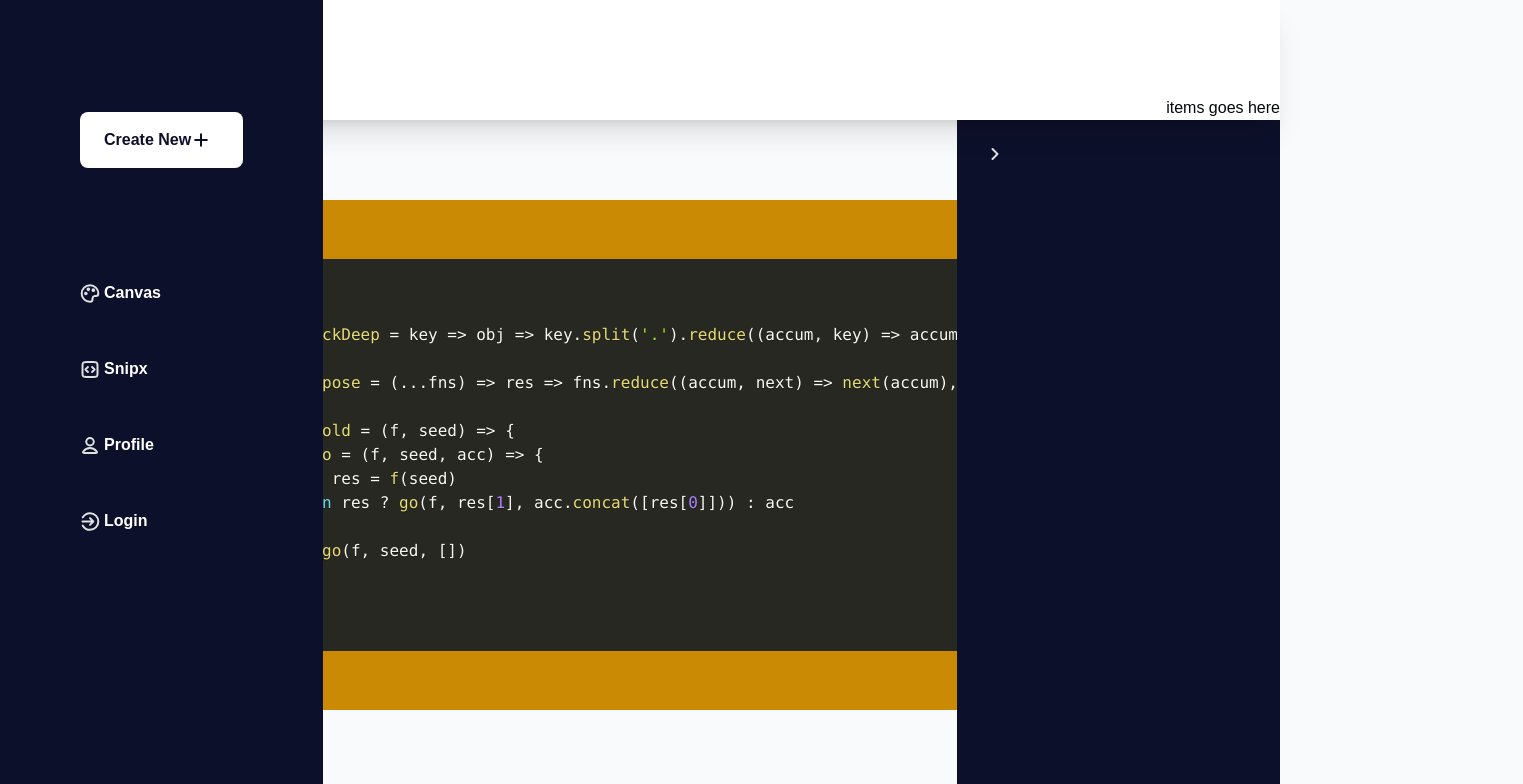
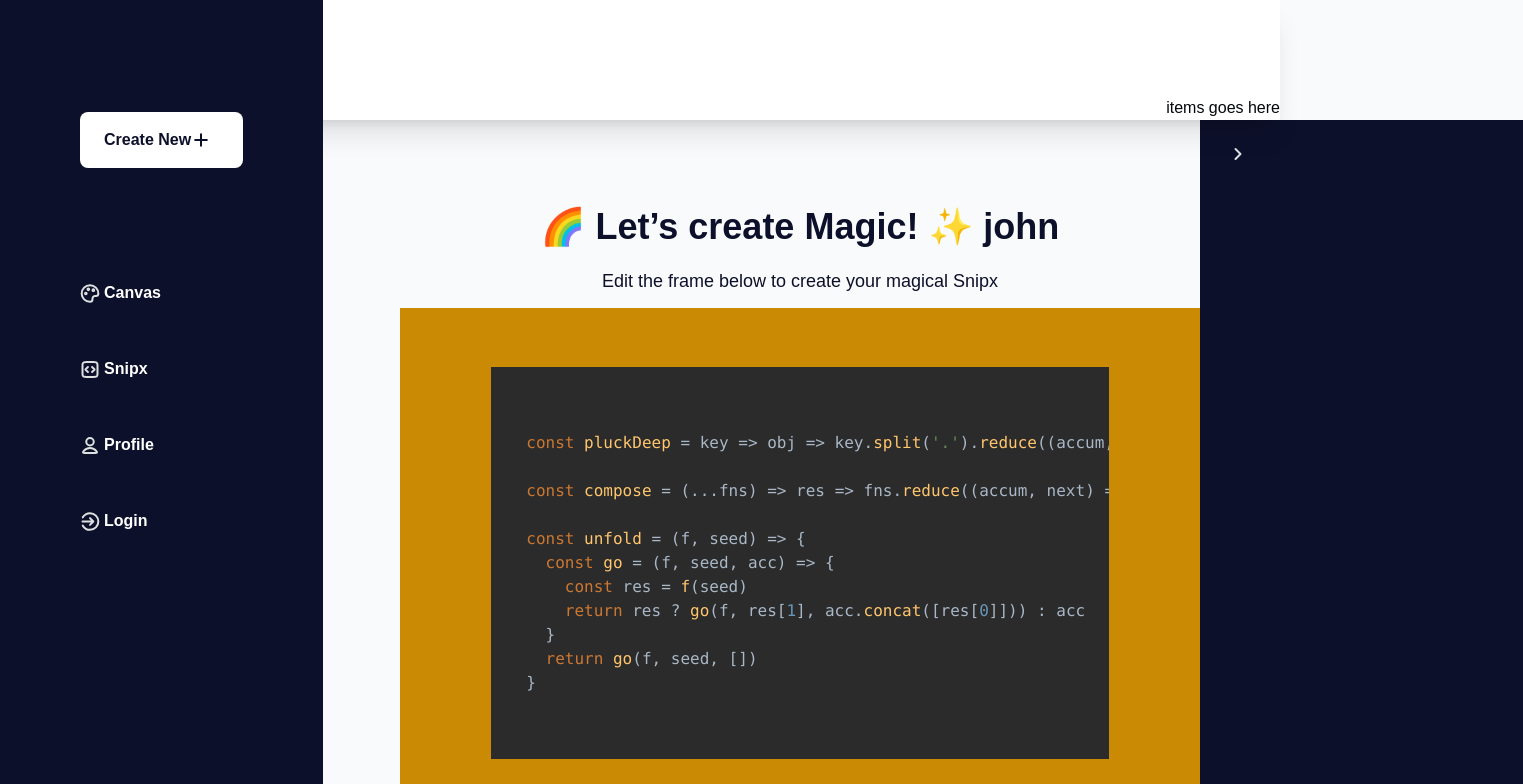
Before and after one commit to evergreenx/snipXe, a Next.js app: page /create in a window 1280 px wide. Shown: the top 784 px of the page, 1523 px wide, since content can reach past the window. Built offline with nearby package versions, Linux system fonts and the light colour scheme.

Commit message:
add redux

```diff
--- a/app/create/layout.tsx
+++ b/app/create/layout.tsx
@@ -18,7 +18,7 @@ export default function RootLayout({
 }) {
   return (
     <main className="min-h-screen w-full ">
-      <div className=" h-screen">
+      <div className="flex h-screen">
         {children}
 
 <CanvasControl />
--- a/app/create/page.tsx
+++ b/app/create/page.tsx
@@ -3,7 +3,10 @@
 import Sidebar from "@/components/sidebar";
 import React, { useEffect, useRef } from "react";
 import Prism from "prismjs";
-import "prismjs/themes/prism-okaidia.css";
+// import "prismjs/themes/prism-dark.css";
+import "../../style/dracula.css";
+import { useSelector } from "react-redux";
+import { RootState } from "@/sm/store";
 
 export default function page() {
   useEffect(() => {
@@ -31,9 +34,25 @@ export default function page() {
   };
 
   const preRef = useRef(null);
+
+ const countrol = useSelector((state: RootState)=> state.control.name)
   return (
-    <div className="mt-[200px]  mx-auto flex justify-center items-center w-full   ">
-      <div className=" w-[782px] bg-yellow-600  py-[51px] flex justify-center items-center px-[91px]">
+    <>
+      <div className="mt-[200px]  mx-auto flex  w-full ml-[400px]  ">
+
+        {}
+        <div className="">
+          <div className="content text-center">
+            <h2 className="font-bold text-[36px] text-primary">
+              🌈 Let’s create Magic! ✨ {countrol}
+            </h2>
+
+            <p className="font-medium text-lg my-[13px] text-primary">
+              Edit the frame below to create your magical Snipx
+            </p>
+          </div>
+
+          <div className=" w-[800px] bg-yellow-600  py-[51px] flex justify-center items-center px-[91px]">
             <pre
               className="  "
               ref={preRef}
@@ -43,12 +62,15 @@ export default function page() {
                 border: 0,
                 boxShadow: "none",
                 borderRadius: 0,
-            overflow: "visible",
+                overflow: "hidden",
+
               }}
             >
               <code className="language-javascript"> {code}</code>
             </pre>
           </div>
         </div>
+      </div>
+    </>
   );
 }
--- a/app/layout.tsx
+++ b/app/layout.tsx
@@ -3,6 +3,7 @@ import "./globals.css";
 import Sidebar from "@/components/sidebar";
 import Header from "@/components/Header";
 import CanvasControl from "@/components/CanvasControl";
+import { ReduxProvider } from "@/providers/ReduxProvider";
 
 const defaultUrl = process.env.VERCEL_URL
   ? `https://${process.env.VERCEL_URL}`
@@ -21,15 +22,18 @@ export default function RootLayout({
 }) {
   return (
     <html lang="en" className={GeistSans.className}>
+      <ReduxProvider>
         <body className="bg-background text-foreground">
           <div className=" justify-between">
             <Sidebar />
             <Header />
-
           </div>
 
           <main className="flex ">{children}</main>
         </body>
+      </ReduxProvider>
+
+      {/* </ReduxProvider> */}
     </html>
   );
 }
--- a/components/CanvasControl.tsx
+++ b/components/CanvasControl.tsx
@@ -15,7 +15,7 @@ function CanvasControl() {
             animate={{ x: 0 }}
             exit={{ x: "100%" }}
             transition={{ duration: 0.3, ease: "easeInOut" }}
-            className="w-[323px] pt-[24px] fixed   right-0  top-[120px] pb-[55px] scroll-x overflow-y-auto bg-primary h-screen text-white px-[28px]"
+            className={`w-[323px] pt-[24px] relative  right-0  mt-[120px] pb-[55px] scroll-x overflow-y-auto bg-primary h-screen text-white px-[28px]`}
           >
             <div
               className="toogle cursor-pointer"
--- a/package.json
+++ b/package.json
@@ -6,9 +6,11 @@
     "start": "next start"
   },
   "dependencies": {
+    "@reduxjs/toolkit": "^2.0.1",
     "@supabase/ssr": "latest",
     "@supabase/supabase-js": "latest",
     "autoprefixer": "10.4.15",
+    "clsx": "^2.0.0",
     "framer-motion": "^10.16.16",
     "geist": "^1.0.0",
     "next": "latest",
@@ -16,6 +18,7 @@
     "prismjs": "^1.29.0",
     "react": "18.2.0",
     "react-dom": "18.2.0",
+    "react-redux": "^9.0.4",
     "tailwindcss": "3.3.3",
     "typescript": "5.1.3",
     "usehooks-ts": "^2.9.1"
--- /dev/null
+++ b/providers/ReduxProvider.tsx
@@ -0,0 +1,9 @@
+"use client";
+import { store } from "@/sm/store";
+import { Provider } from "react-redux";
+
+import React from "react";
+
+export function ReduxProvider({ children }: { children: React.ReactNode }) {
+  return <Provider store={store}>{children}</Provider>;
+}
--- /dev/null
+++ b/sm/features/control/controlSlice.ts
@@ -0,0 +1,37 @@
+import { createSlice } from "@reduxjs/toolkit";
+import type { PayloadAction } from "@reduxjs/toolkit";
+
+export interface controlSliceState {
+  value: number;
+  name: string
+}
+
+const initialState: controlSliceState = {
+  value: 0,
+  name: 'john'
+};
+
+export const controlSlice = createSlice({
+  name: "control",
+  initialState,
+  reducers: {
+    increment: (state) => {
+      // Redux Toolkit allows us to write "mutating" logic in reducers. It
+      // doesn't actually mutate the state because it uses the Immer library,
+      // which detects changes to a "draft state" and produces a brand new
+      // immutable state based off those changes
+      state.value += 1;
+    },
+    decrement: (state) => {
+      state.value -= 1;
+    },
+    incrementByAmount: (state, action: PayloadAction<number>) => {
+      state.value += action.payload;
+    },
+  },
+});
+
+// Action creators are generated for each case reducer function
+export const { increment, decrement, incrementByAmount } = controlSlice.actions;
+
+export default controlSlice.reducer;
--- /dev/null
+++ b/sm/store.ts
@@ -0,0 +1,14 @@
+
+import { configureStore } from '@reduxjs/toolkit'
+import controlSlice from './features/control/controlSlice'
+
+export const store = configureStore({
+  reducer: {
+    control: controlSlice
+  },
+})
+
+// Infer the `RootState` and `AppDispatch` types from the store itself
+export type RootState = ReturnType<typeof store.getState>
+// Inferred type: {posts: PostsState, comments: CommentsState, users: UsersState}
+export type AppDispatch = typeof store.dispatch
--- /dev/null
+++ b/style/dracula.css
@@ -0,0 +1,149 @@
+code[class*="language-"],
+pre[class*="language-"] {
+	color: #a9b7c6;
+	font-family: Consolas, Monaco, 'Andale Mono', monospace;
+	direction: ltr;
+	text-align: left;
+	white-space: pre;
+	word-spacing: normal;
+	word-break: normal;
+	line-height: 1.5;
+
+	-moz-tab-size: 4;
+	-o-tab-size: 4;
+	tab-size: 4;
+
+	-webkit-hyphens: none;
+	-moz-hyphens: none;
+	-ms-hyphens: none;
+	hyphens: none;
+}
+
+pre[class*="language-"]::-moz-selection, pre[class*="language-"] ::-moz-selection,
+code[class*="language-"]::-moz-selection, code[class*="language-"] ::-moz-selection {
+	color: inherit;
+	background: rgba(33, 66, 131, .85);
+}
+
+pre[class*="language-"]::selection, pre[class*="language-"] ::selection,
+code[class*="language-"]::selection, code[class*="language-"] ::selection {
+	color: inherit;
+	background: rgba(33, 66, 131, .85);
+}
+
+/* Code blocks */
+pre[class*="language-"] {
+	padding: 1em;
+	margin: .5em 0;
+	overflow: auto;
+}
+
+:not(pre) > code[class*="language-"],
+pre[class*="language-"] {
+	background: #2b2b2b;
+}
+
+/* Inline code */
+:not(pre) > code[class*="language-"] {
+	padding: .1em;
+	border-radius: .3em;
+}
+
+.token.comment,
+.token.prolog,
+.token.cdata {
+	color: #808080;
+}
+
+.token.delimiter,
+.token.boolean,
+.token.keyword,
+.token.selector,
+.token.important,
+.token.atrule {
+	color: #cc7832;
+}
+
+.token.operator,
+.token.punctuation,
+.token.attr-name {
+	color: #a9b7c6;
+}
+
+.token.tag,
+.token.tag .punctuation,
+.token.doctype,
+.token.builtin {
+	color: #e8bf6a;
+}
+
+.token.entity,
+.token.number,
+.token.symbol {
+	color: #6897bb;
+}
+
+.token.property,
+.token.constant,
+.token.variable {
+	color: #9876aa;
+}
+
+.token.string,
+.token.char {
+	color: #6a8759;
+}
+
+.token.attr-value,
+.token.attr-value .punctuation {
+	color: #a5c261;
+}
+
+.token.attr-value .punctuation:first-child {
+	color: #a9b7c6;
+}
+
+.token.url {
+	color: #287bde;
+	text-decoration: underline;
+}
+
+.token.function {
+	color: #ffc66d;
+}
+
+.token.regex {
+	background: #364135;
+}
+
+.token.bold {
+	font-weight: bold;
+}
+
+.token.italic {
+	font-style: italic;
+}
+
+.token.inserted {
+	background: #294436;
+}
+
+.token.deleted {
+	background: #484a4a;
+}
+
+code.language-css .token.property,
+code.language-css .token.property + .token.punctuation {
+	color: #a9b7c6;
+}
+
+code.language-css .token.id {
+	color: #ffc66d;
+}
+
+code.language-css .token.selector > .token.class,
+code.language-css .token.selector > .token.attribute,
+code.language-css .token.selector > .token.pseudo-class,
+code.language-css .token.selector > .token.pseudo-element {
+	color: #ffc66d;
+}
```
Also changed, not shown: 1 other file (tests, documents, lock files or other folders). Lines whose indentation alone changed are shown as unchanged.
